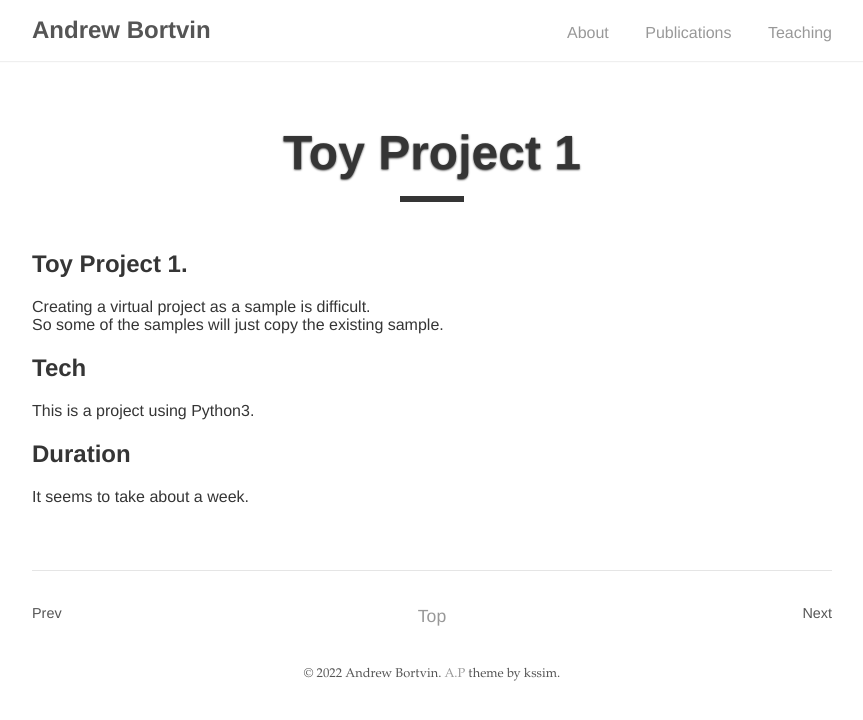
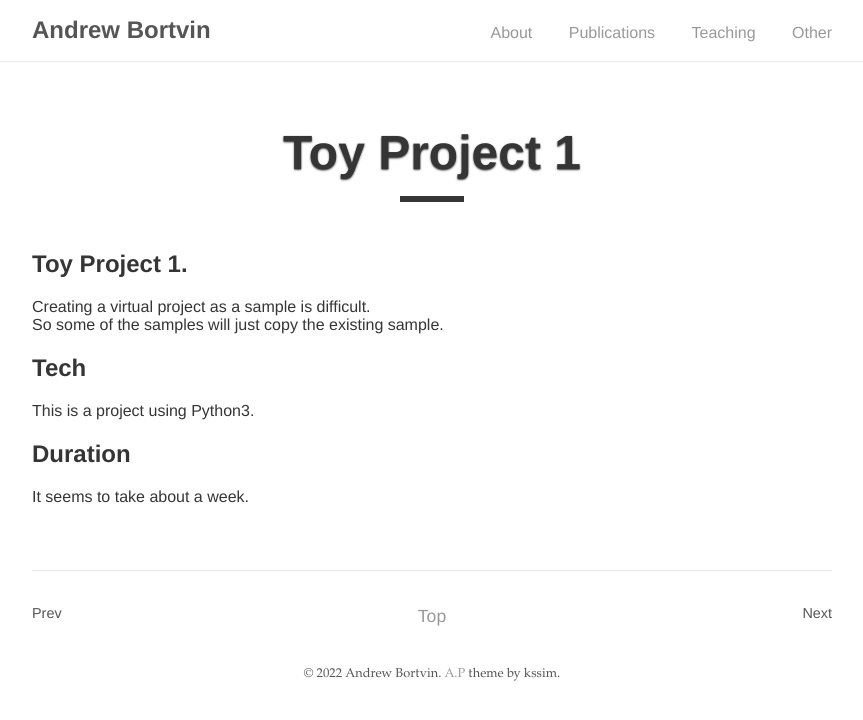
Before and after one commit to andrew-bortvin/andrew-bortvin.github.io, a Jekyll site: the page built from _posts/2017-08-21-toy-project-1.md, in a window 1280 px wide. Shown: the top 720 px of the page, without its empty margins (208-1071 px from the left). Built offline with Jekyll 4.4.1, drawn with Linux system fonts in a browser that asks for light colours.

Commit message:
Update base.html

```diff
--- a/_layouts/base.html
+++ b/_layouts/base.html
@@ -13,6 +13,7 @@
           <li><a href="{{ '/' | prepend: site.baseurl }}">About</a></li>
           <li><a href="{{ '/publications' | prepend: site.baseurl }}/">Publications</a></li>
           <li><a href="{{ '/teaching' | prepend: site.baseurl }}/">Teaching</a></li>
+          <li><a href="{{ '/other' | prepend: site.baseurl }}/">Other</a></li>
         </ul>
     </div>
   </nav>
```
